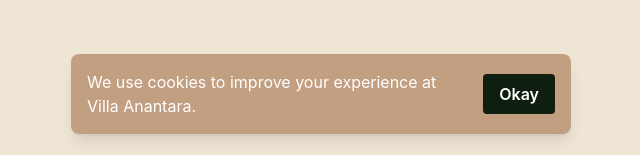
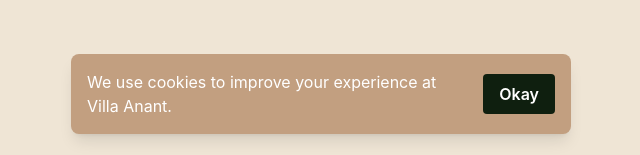
Before and after one commit to intelligencefordm-glitch/villa-anantara-web, a Next.js app: page /admin in a window 1280 px wide. Shown: the part 642-797 px from the top of the page, without its empty margins (319-959 px from the left). Built offline with nearby package versions, Linux system fonts and the light colour scheme.

Commit message:
Fix cookie consent message typo
Updated cookie consent message for clarity.

```diff
--- a/app/components/CookieConsent.tsx
+++ b/app/components/CookieConsent.tsx
@@ -22,10 +22,15 @@ export default function CookieConsent() {
   return (
     <div
       className="fixed bottom-6 left-1/2 -translate-x-1/2 z-50 p-4 rounded-lg shadow-lg flex flex-col md:flex-row items-center gap-3"
-      style={{ backgroundColor: "#C29F80", color: "white", width: "90%", maxWidth: "500px" }}
+      style={{
+        backgroundColor: "#C29F80",
+        color: "white",
+        width: "90%",
+        maxWidth: "500px",
+      }}
     >
       <p className="text-center md:text-left">
-        We use cookies to improve your experience at Villa Anantara.
+        We use cookies to improve your experience at Villa Anant.
       </p>
 
       <button
```
